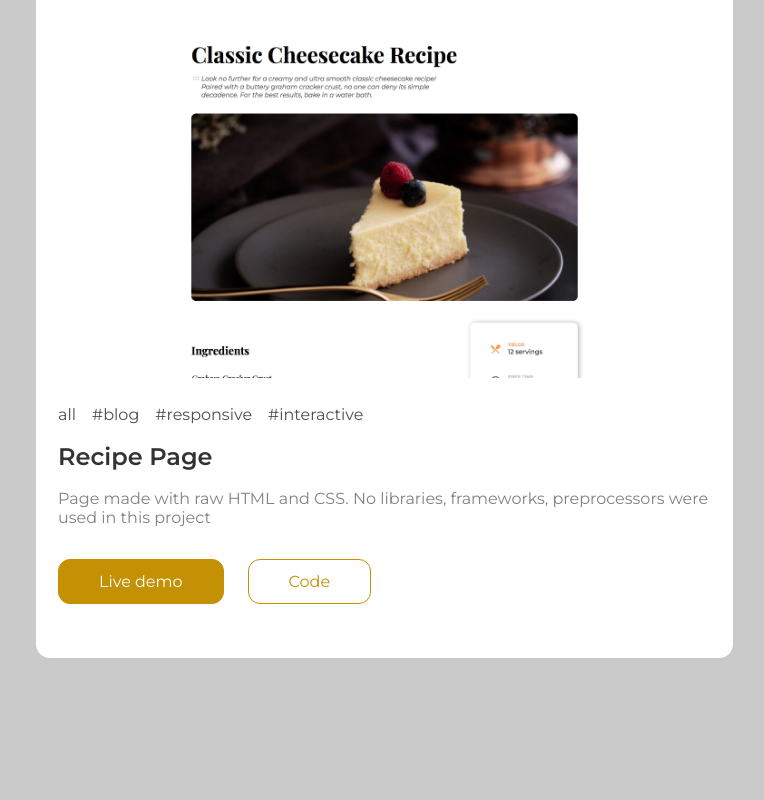
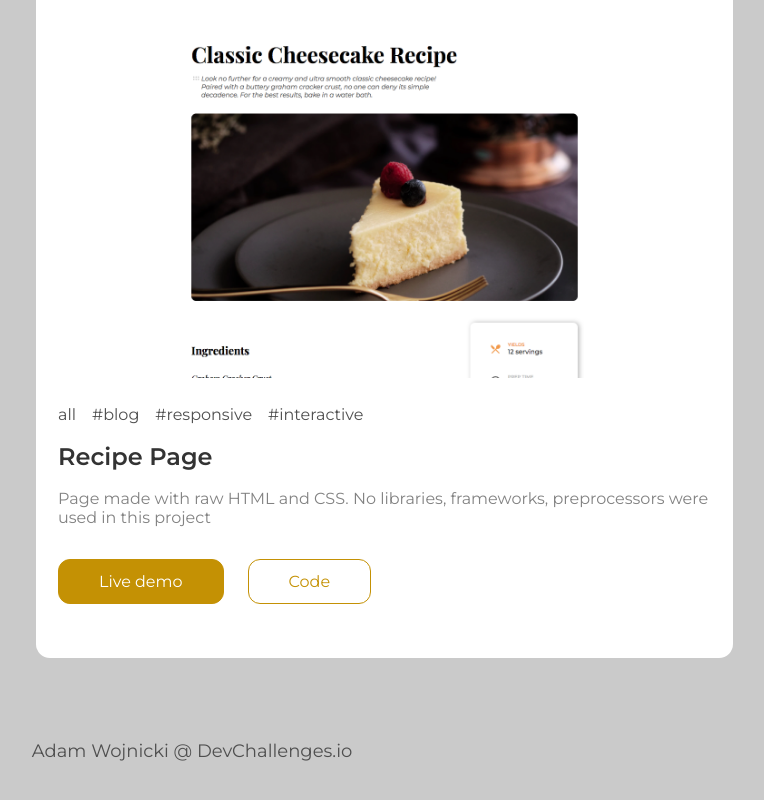
Before and after one commit to adamwojnicki/my-portfolio, a React (Create React App) app: page / in a window 1280 px wide. Shown: the part 1745-2545 px from the top of the page, without its empty margins (448-1212 px from the left). Before the commit the page ends 2485 px from the top, so only its background shows below. Built offline with nearby package versions, Linux system fonts and the light colour scheme.

Commit message:
Footer added

```diff
--- a/src/App.js
+++ b/src/App.js
@@ -6,6 +6,7 @@ import Skills from "./components/Skills";
 import Experiences from "./components/Experiences";
 import Projects from "./components/Projects";
 import Hobbies from "./components/Hobbies";
+import Footer from "./components/Footer";
 
 export default () => {
   return (
@@ -23,6 +24,7 @@ export default () => {
           <Projects />
         </div>
       </main>
+      <Footer />
     </div>
   );
 };
--- a/src/App.scss
+++ b/src/App.scss
@@ -62,3 +62,13 @@ a {
     color: $light-grey1;
   }
 }
+
+.footer {
+  width: 100%;
+  margin-top: 64px;
+  &__text {
+    text-align: center;
+    color: $dark-grey2;
+    font-size: 1.8rem;
+  }
+}
--- /dev/null
+++ b/src/components/Footer.js
@@ -0,0 +1,9 @@
+import React from "react";
+
+export default () => {
+  return (
+    <footer className="footer">
+      <p className="footer__text">Adam Wojnicki @ DevChallenges.io</p>
+    </footer>
+  );
+};
```
